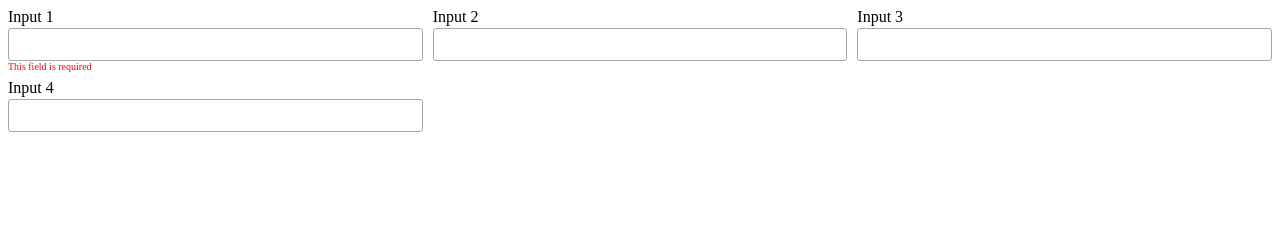
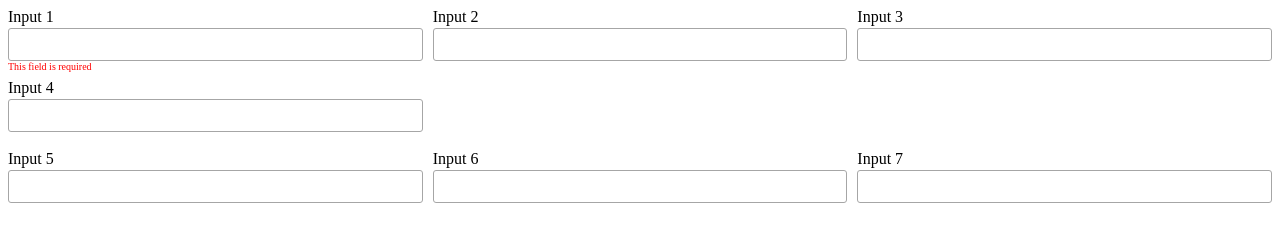
Before and after one commit to saurajit/responsive-form-styles, a plain HTML site: page index.html in a window 1280 px wide. Drawn offline with Linux system fonts and the light colour scheme; a web font is replaced by a local one.

Commit message:
Added form elements wrapper container and corresponding styles

```diff
--- a/index.html
+++ b/index.html
@@ -9,7 +9,7 @@
     <title>Document</title>
 </head>
 <body>
-    <form class="theme-form">
+    <form class="elements-wrapper">
         <div class="element-wrapper">
             <label for="input1">Input 1</label>
             <input id="input1" type="text" class="ui-inputtext ui-corner-all ui-state-default ui-widget">
@@ -29,6 +29,20 @@
             <label for="input4">Input 4</label>
             <input id="input4" type="text" class="ui-inputtext ui-corner-all ui-state-default ui-widget">
         </div>
+        <div class="grid-full-width elements-wrapper">
+            <div class="element-wrapper">
+                <label for="input5">Input 5</label>
+                <input id="input5" type="text" class="ui-inputtext ui-corner-all ui-state-default ui-widget">
+            </div>
+            <div class="element-wrapper">
+                <label for="input6">Input 6</label>
+                <input id="input6" type="text" class="ui-inputtext ui-corner-all ui-state-default ui-widget">
+            </div>
+            <div class="element-wrapper">
+                <label for="input7">Input 7</label>
+                <input id="input7" type="text" class="ui-inputtext ui-corner-all ui-state-default ui-widget">
+            </div>
+        </div>
     </form>
 </body>
 </html>
--- a/responsive.css
+++ b/responsive.css
@@ -42,26 +42,36 @@ iPad 3
 
 /* Desktops and laptops ----------- */
 @media only screen and (min-width : 768px) and (max-width : 1224px)  {
-    .theme-form {
+    .elements-wrapper {
         display: grid;
         grid-template-columns: 1fr 1fr;
         column-gap: 10px;
+    }
+    .grid-full-width {
+        grid-column-end: 3;
     }
 }
 
 /* Desktops and laptops ----------- */
 @media only screen  and (min-width : 1224px) {
-    .theme-form {
+    .elements-wrapper {
         display: grid;
         grid-template-columns: 1fr 1fr 1fr;
         column-gap: 10px;
+    }
+    .grid-full-width {
+        grid-column-end: 4;
     }
 }
 
 /* Large screens ----------- */
 @media only screen  and (min-width : 1824px) {
-    .theme-form {
+    .elements-wrapper {
         grid-template-columns: 1fr 1fr 1fr 1fr;
+    }
+
+    .grid-full-width {
+        grid-column-end: 5;
     }
 }
 
--- a/style.css
+++ b/style.css
@@ -1,10 +1,14 @@
-.theme-form .element-wrapper {
+.elements-wrapper .element-wrapper {
     display: grid;
     grid-template-rows: 20px auto 13px;
     padding-bottom: 5px;
 }
 
-.theme-form .element-wrapper .error-messages {
+.elements-wrapper .element-wrapper .error-messages {
     color: red;
     font-size: 10px;
 }
+
+.grid-full-width {
+    grid-column-start: 1;
+}
```
